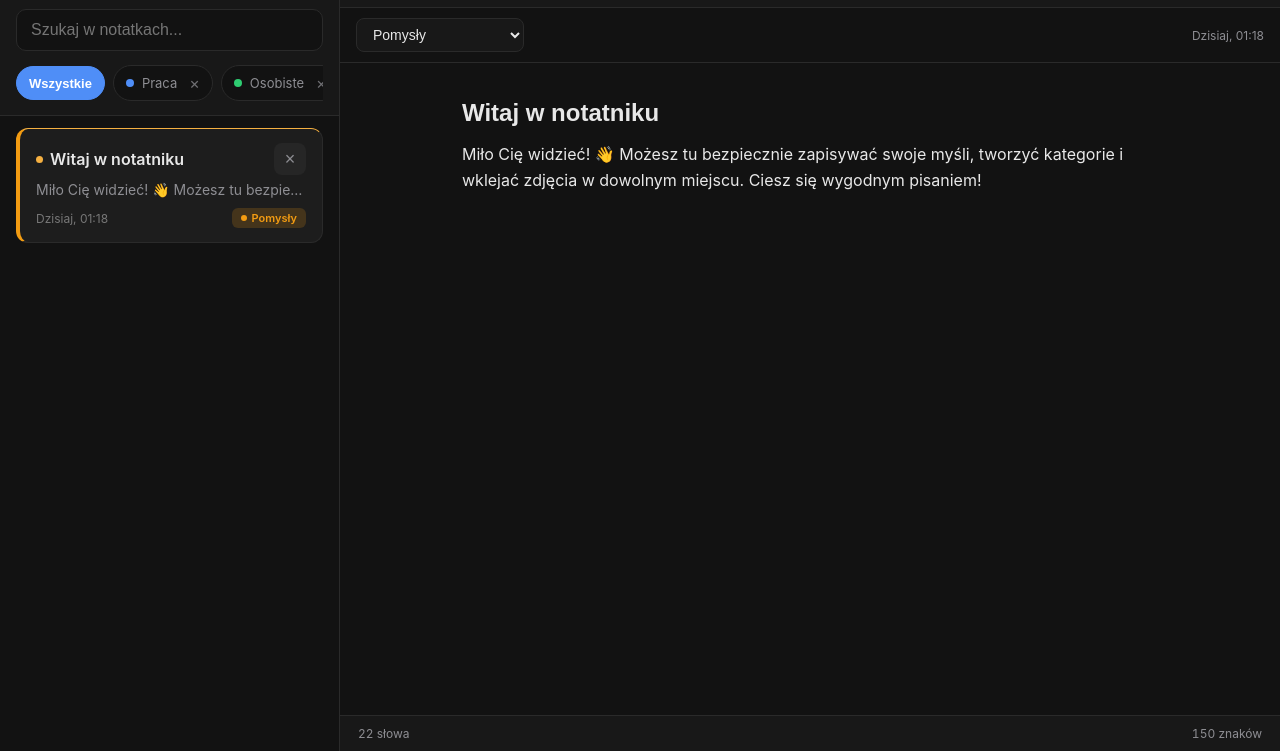
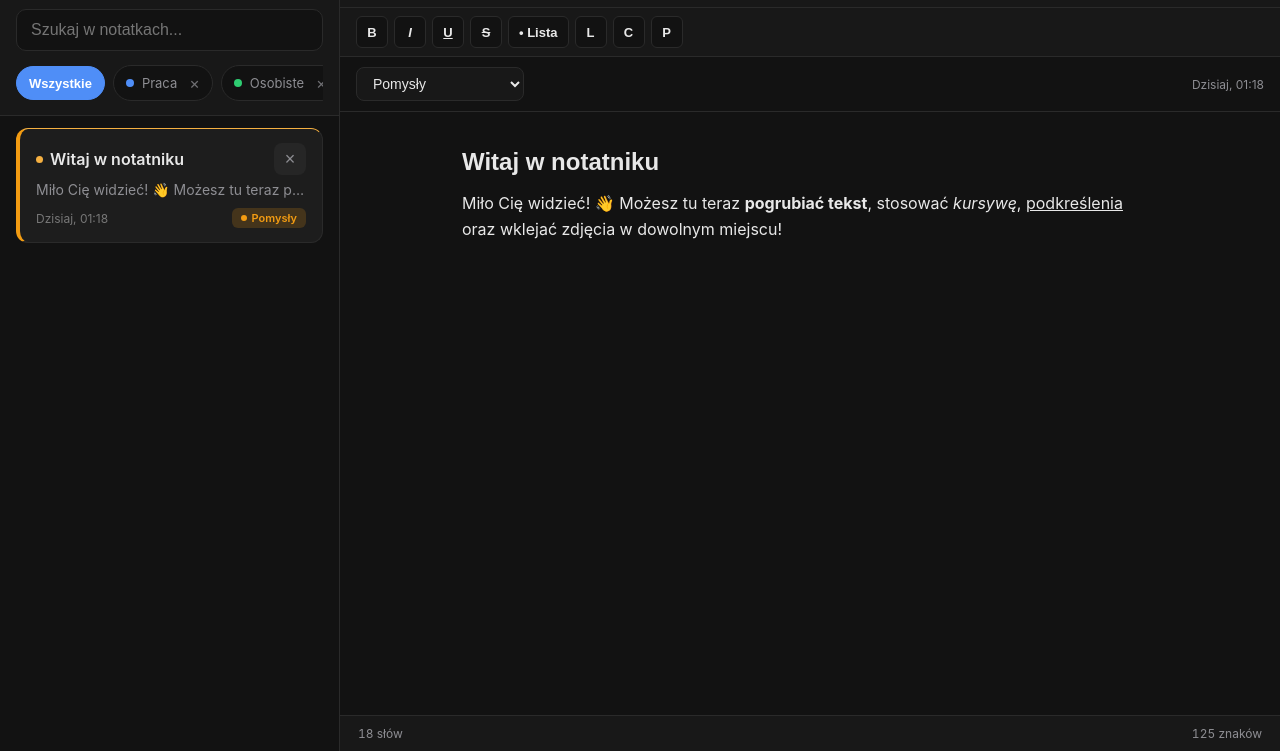
Before and after one commit to moneyxy/Notatnik, a plain HTML site: page index.html in a window 1280 px wide. Shown: the part 49-800 px from the top of the page. Drawn offline with Linux system fonts and the light colour scheme.

Commit message:
index.html

```diff
--- a/index.html
+++ b/index.html
@@ -449,6 +449,50 @@
         .icon-btn.delete {
             color: var(--danger-color);
             border-color: rgba(255, 95, 95, 0.35);
+        }
+
+        .formatting-bar {
+            display: flex;
+            align-items: center;
+            gap: 6px;
+            padding: 8px 16px;
+            background-color: var(--bg-sidebar);
+            border-bottom: 1px solid var(--border-color);
+            overflow-x: auto;
+            -webkit-overflow-scrolling: touch;
+            scrollbar-width: none;
+        }
+
+        .formatting-bar::-webkit-scrollbar {
+            display: none;
+        }
+
+        .format-btn {
+            background-color: var(--bg-editor);
+            border: 1px solid var(--border-color);
+            color: var(--text-primary);
+            padding: 6px 10px;
+            border-radius: 6px;
+            font-size: 13px;
+            cursor: pointer;
+            min-width: 32px;
+            height: 32px;
+            display: inline-flex;
+            align-items: center;
+            justify-content: center;
+            flex-shrink: 0;
+            font-weight: 600;
+            transition: background-color 0.15s, border-color 0.15s, color 0.15s;
+        }
+
+        .format-btn.active {
+            background-color: var(--accent-color);
+            border-color: var(--accent-color);
+            color: #ffffff;
+        }
+
+        .format-btn:active {
+            opacity: 0.8;
         }
 
         .editor-subbar {
@@ -718,6 +762,17 @@
                 </div>
             </header>
 
+            <div class="formatting-bar">
+                <button class="format-btn" data-command="bold" title="Pogrubienie"><b>B</b></button>
+                <button class="format-btn" data-command="italic" title="Kursywa"><i>I</i></button>
+                <button class="format-btn" data-command="underline" title="Podkreślenie"><u>U</u></button>
+                <button class="format-btn" data-command="strikeThrough" title="Przekreślenie"><s>S</s></button>
+                <button class="format-btn" data-command="insertList" title="Lista punktowana">• Lista</button>
+                <button class="format-btn" data-command="justifyLeft" title="Wyrównaj do lewej">L</button>
+                <button class="format-btn" data-command="justifyCenter" title="Wyśrodkuj">C</button>
+                <button class="format-btn" data-command="justifyRight" title="Wyrównaj do prawej">P</button>
+            </div>
+
             <div class="editor-subbar">
                 <select class="category-select" id="categorySelect" aria-label="Wybierz kategorię"></select>
                 <span class="last-edited-text" id="lastEditedText">Teraz</span>
@@ -806,7 +861,7 @@
             {
                 id: 'note-1',
                 title: 'Witaj w notatniku',
-                body: 'Miło Cię widzieć! 👋 Możesz tu bezpiecznie zapisywać swoje myśli, tworzyć kategorie i wklejać zdjęcia w dowolnym miejscu. Ciesz się wygodnym pisaniem!',
+                body: 'Miło Cię widzieć! 👋 Możesz tu teraz <b>pogrubiać tekst</b>, stosować <i>kursywę</i>, <u>podkreślenia</u> oraz wklejać zdjęcia w dowolnym miejscu!',
                 category: 'Pomysły',
                 pinned: true,
                 deleted: false,
@@ -897,6 +952,55 @@
         const exportJsonBtn = document.getElementById('exportJsonBtn');
         const importJsonBtn = document.getElementById('importJsonBtn');
         const importFileInput = document.getElementById('importFileInput');
+
+        function updateFormattingButtonsState() {
+            document.querySelectorAll('.format-btn').forEach(btn => {
+                const command = btn.getAttribute('data-command');
+                if (command === 'insertList') return;
+                try {
+                    if (document.queryCommandState(command)) {
+                        btn.classList.add('active');
+                    } else {
+                        btn.classList.remove('active');
+                    }
+                } catch (e) {}
+            });
+        }
+
+        // Obsługa kliknięć w przyciski formatowania
+        document.querySelectorAll('.format-btn').forEach(btn => {
+            btn.onclick = (e) => {
+                e.preventDefault();
+                const command = btn.getAttribute('data-command');
+
+                if (command === 'insertList') {
+                    // Wstawianie kropki punktnika w miejscu kursora
+                    const selection = window.getSelection();
+                    if (selection.rangeCount > 0) {
+                        const range = selection.getRangeAt(0);
+                        range.deleteContents();
+                        const textNode = document.createTextNode('• ');
+                        range.insertNode(textNode);
+                        range.setStartAfter(textNode);
+                        range.collapse(true);
+                        selection.removeAllRanges();
+                        selection.addRange(range);
+                    } else {
+                        noteBodyEditable.innerHTML += '• ';
+                    }
+                } else {
+                    document.execCommand(command, false, null);
+                }
+
+                noteBodyEditable.focus();
+                updateFormattingButtonsState();
+                triggerNoteSave();
+            };
+        });
+
+        noteBodyEditable.onkeyup = updateFormattingButtonsState;
+        noteBodyEditable.onmouseup = updateFormattingButtonsState;
+        noteBodyEditable.ontouchend = updateFormattingButtonsState;
 
         function getCategoryColor(catName) {
             const found = categories.find(c => c.name === catName);
@@ -1300,6 +1404,7 @@
             pinBtn.textContent = note.pinned ? 'Odepnij' : 'Przypnij';
             pinBtn.classList.toggle('pinned-active', note.pinned);
             renderCategories();
+            updateFormattingButtonsState();
         }
 
         function escapeHtml(str) {
@@ -1340,6 +1445,7 @@
 
         noteBodyEditable.oninput = () => {
             triggerNoteSave();
+            updateFormattingButtonsState();
         };
 
         noteBodyEditable.onpaste = (e) => {
```
